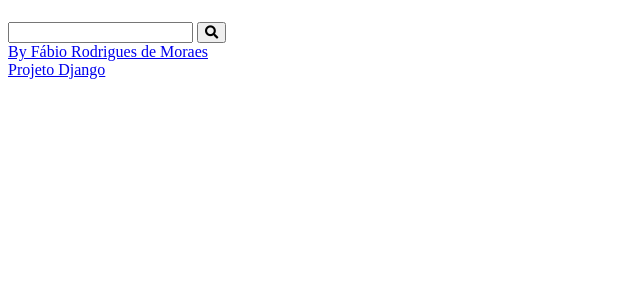
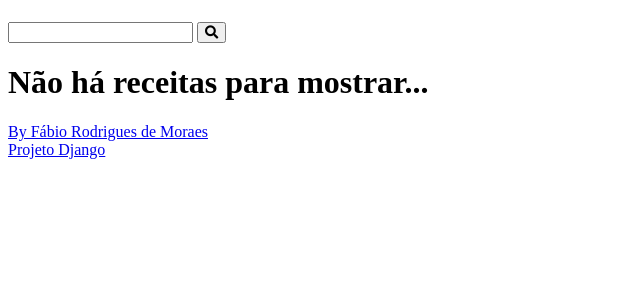
Before and after one commit to Fabio-R-Moraes/curso-django-projeto1, a Django app: page / in a window 1280 px wide. Shown: the part 58-358 px from the top of the page, without its empty margins (0-640 px from the left). Run offline with Django 4.2, Linux system fonts and the light colour scheme; data that the repository does not hold is empty.

Commit message:
Style em Modo de Preparo e linnguagem do Django

```diff
--- a/projeto/settings.py
+++ b/projeto/settings.py
@@ -25,7 +25,7 @@ SECRET_KEY = 'django-insecure-roy*5lb*^+f^nb19s4-_qoajwm(e84i^e_w%ic!y$5e(vy^@!1
 # SECURITY WARNING: don't run with debug turned on in production!
 DEBUG = True
 
-ALLOWED_HOSTS = []
+ALLOWED_HOSTS = ['*']
 
 
 # Application definition
@@ -106,9 +106,9 @@ AUTH_PASSWORD_VALIDATORS = [
 # Internationalization
 # https://docs.djangoproject.com/en/4.1/topics/i18n/
 
-LANGUAGE_CODE = 'en-us'
+LANGUAGE_CODE = 'pt-br'
 
-TIME_ZONE = 'UTC'
+TIME_ZONE = 'America/Sao_Paulo'
 
 USE_I18N = True
 
--- a/receitas/templates/receitas/pages/home.html
+++ b/receitas/templates/receitas/pages/home.html
@@ -2,8 +2,12 @@
 {% block titulo %}Home | {% endblock %}
 {% block conteudo %}
 <div class="main-content main-content-list container">
-    {% for receita in receitas %}
+    {% for receita in receitas  %}
         {% include 'receitas/partials/recipe.html' %}
+    {% empty %}
+        <div class="center m-y">
+            <h1> Não há receitas para mostrar...</h1>
+        </div>
     {% endfor %}
 </div>
 {% endblock %}
--- a/receitas/templates/receitas/pages/receita-view.html
+++ b/receitas/templates/receitas/pages/receita-view.html
@@ -1,5 +1,5 @@
 {% extends 'receitas/partials/base.html' %}
-{% block titulo %}Alterar | {% endblock %}
+{% block titulo %}{{ receita.titulo }} | {% endblock %}
 {% block conteudo %}
 <div class="main-content main-content-detail container">
     {% include 'receitas/partials/recipe.html' %}
--- a/receitas/views.py
+++ b/receitas/views.py
@@ -1,10 +1,14 @@
-from django.shortcuts import render, get_list_or_404
+from django.shortcuts import render, get_list_or_404, get_object_or_404
 from utils.receitas.fabrica import make_recipe
 from .models import Receitas
 
 
 def home(request):
-    receitas = Receitas.objects.filter(esta_publicado=True).order_by('-id')
+    #receitas = Receitas.objects.filter(esta_publicado=True).order_by('-id')
+    receitas = Receitas.objects.filter(
+            esta_publicado=True,
+            ).order_by('-id')
+
     return render(request, 'receitas/pages/home.html', context={
         'receitas': receitas,
     })
@@ -23,10 +27,12 @@ def categoria(request, categoria_id):
     #HTTP Response
 
 def receita(request, id):
-    receita = Receitas.objects.filter(
-            pk=id,
-            esta_publicado=True,
-            ).order_by('-id').first()
+    #receita = Receitas.objects.filter(
+    #        pk=id,
+    #        esta_publicado=True,
+    #        ).order_by('-id').first()
+
+    receita = get_object_or_404(Receitas, pk=id, esta_publicado=True)
 
     return render(request, 'receitas/pages/receita-view.html', context={
         'receita':receita,
```
